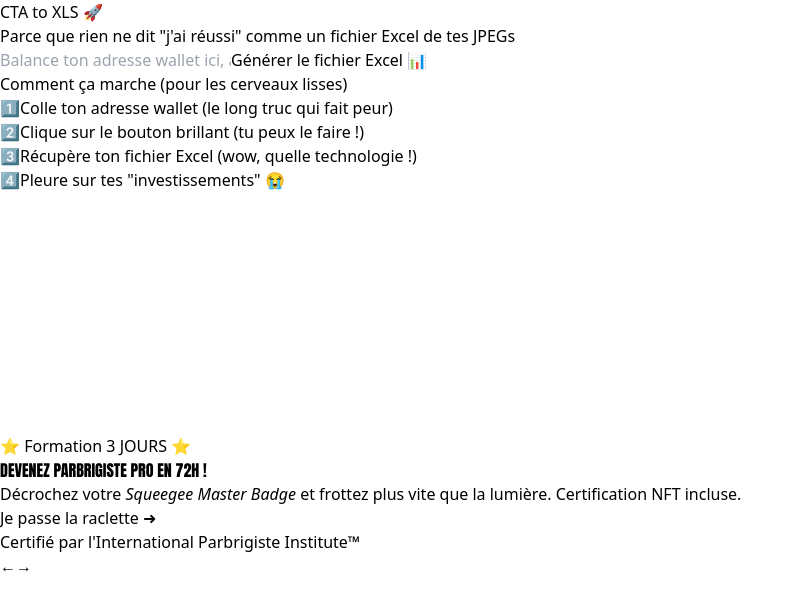
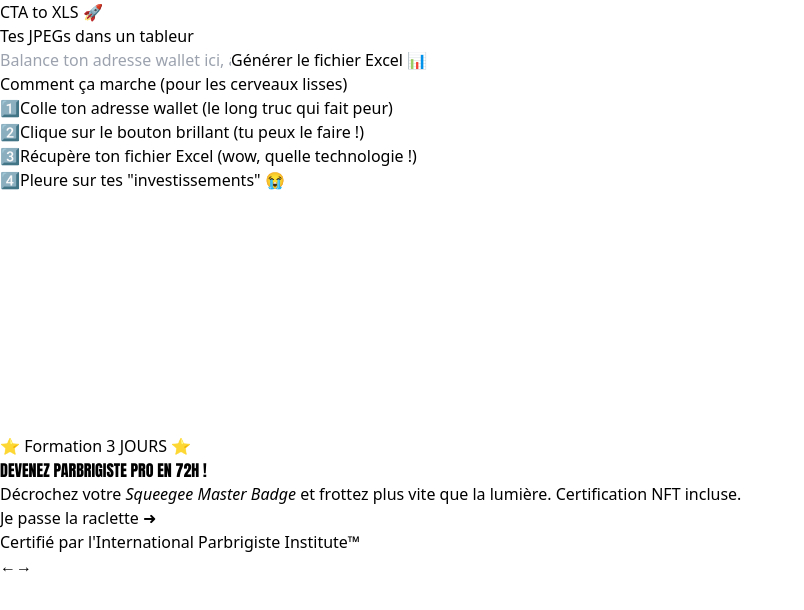
Before and after one commit to hrogerdev/CTA2XLS, a React (Vite) app: page / in a window 1280 px wide. Shown: the top 610 px of the page, without its empty margins (0-804 px from the left). Built offline with nearby package versions, Linux system fonts and the light colour scheme.

Commit message:
Simplify tagline to 'Tes JPEGs dans un tableur'

```diff
--- a/src/App.tsx
+++ b/src/App.tsx
@@ -132,7 +132,7 @@ export default function App() {
             CTA to XLS 🚀
           </h1>
           <p className="text-lg text-gray-600">
-            Parce que rien ne dit "j'ai réussi" comme un fichier Excel de tes JPEGs
+            Tes JPEGs dans un tableur
           </p>
         </motion.header>
 
```
